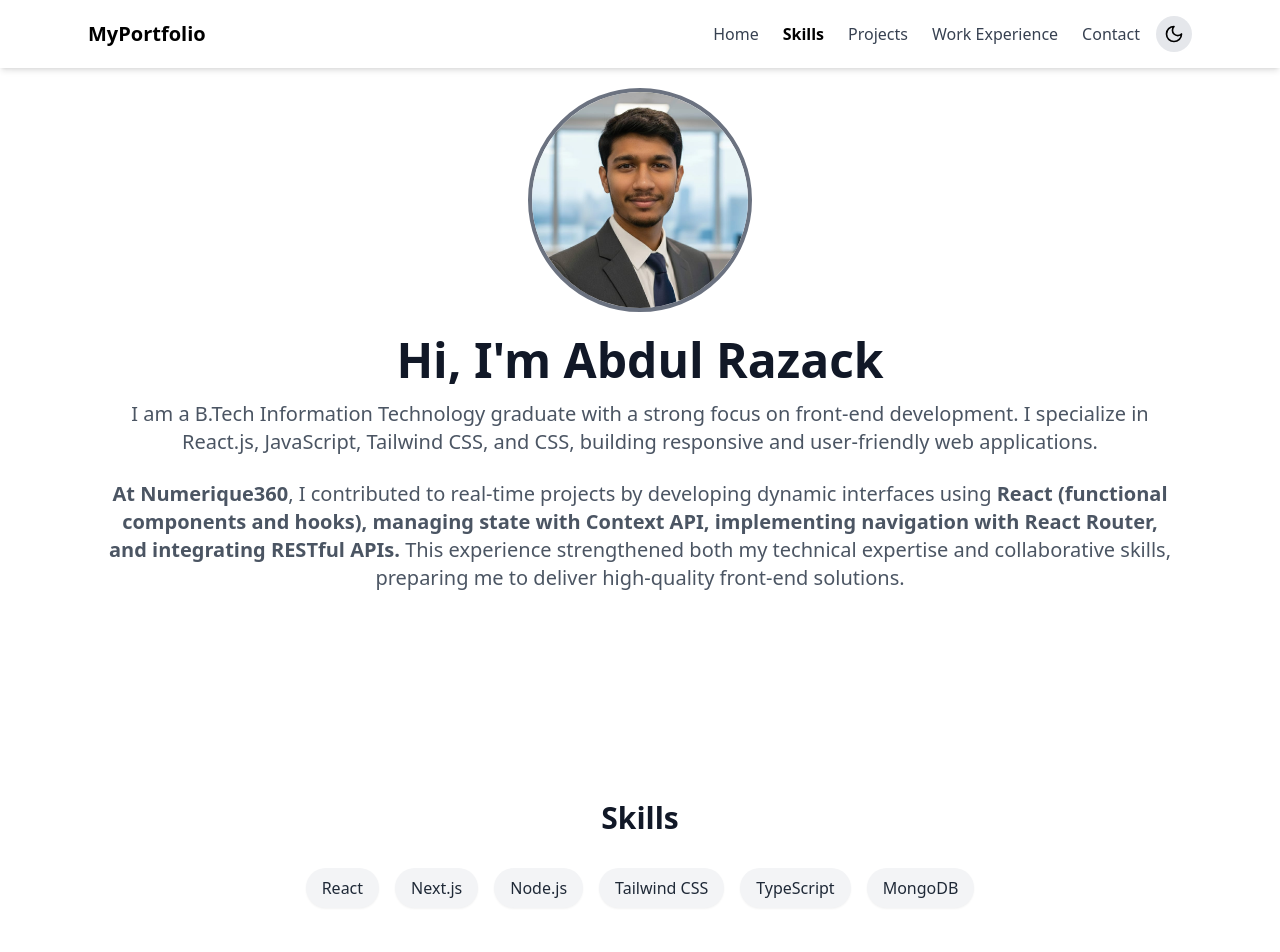
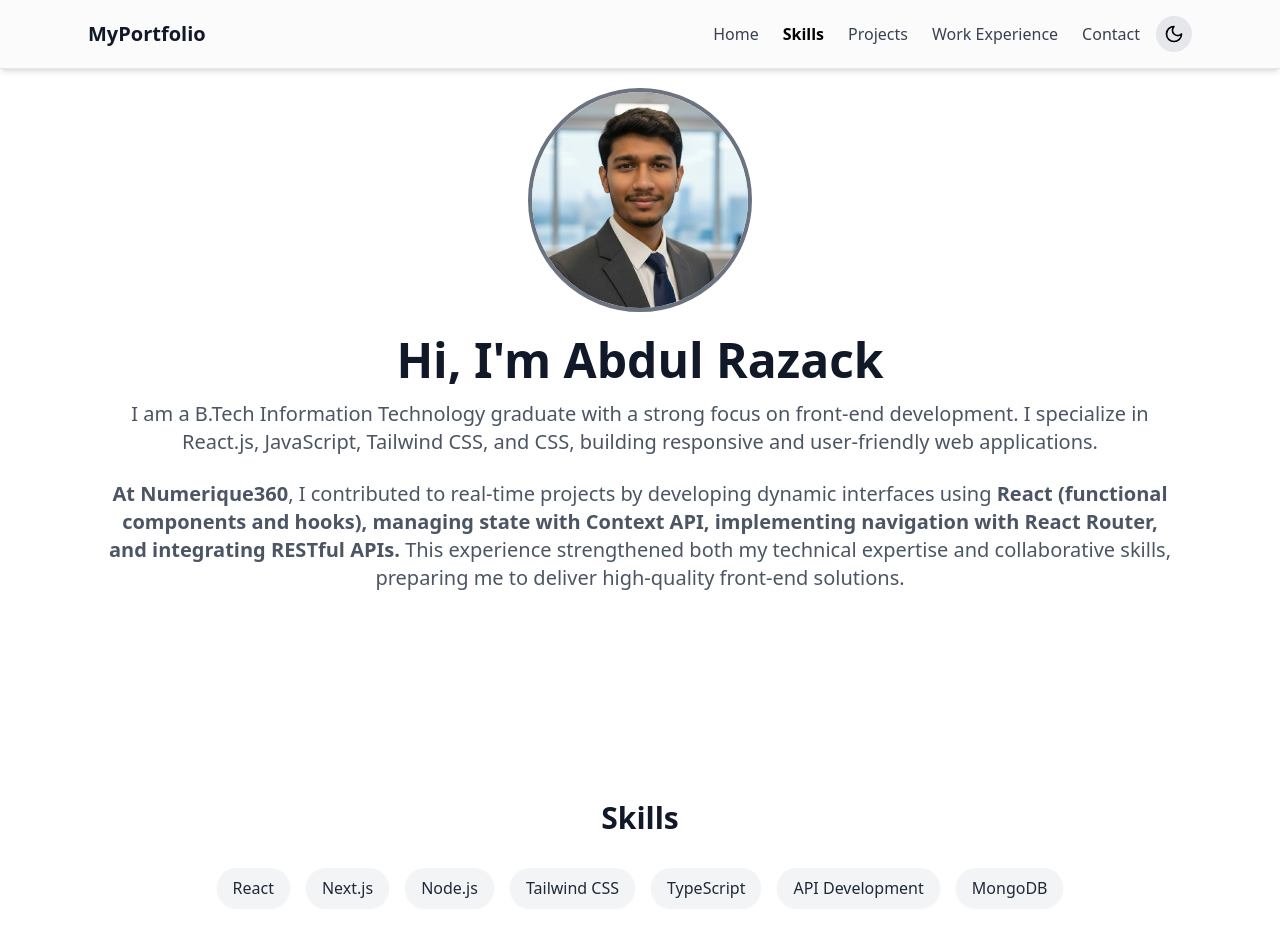
Before and after one commit to Abdul-Razack/portfolio, a React (Create React App) app: page / in a window 1280 px wide. Shown: the top 952 px of the page. Built offline with nearby package versions, Linux system fonts and the light colour scheme.

Commit message:
prject added

```diff
--- a/src/App.jsx
+++ b/src/App.jsx
@@ -4,11 +4,15 @@ import Skills from './components/Skills';
 import Projects from './components/Projects';
 import Contact from './components/Contact';
 import BackToTop from './components/BackToTop';
-import WorkExperience  from './components/aboutme';
+import WorkExperience from './components/aboutme';
 import MoreAboutMe from './components/moreaboutme';
+
 export default function App() {
   return (
-    <div className="bg-white dark:bg-black min-h-screen transition-colors duration-300">
+    <div
+      className="min-h-screen transition-colors duration-500 bg-[#ffffff] text-gray-900
+                 dark:bg-[#0d1117] dark:text-[#f0f6fc]"
+    >
       <Navbar />
       <main className="px-6 py-24 max-w-6xl mx-auto space-y-20">
         <Hero />
--- a/src/components/Navbar.jsx
+++ b/src/components/Navbar.jsx
@@ -9,7 +9,6 @@ const links = [
   { name: 'Projects', href: '#projects' },
   { name: 'Work Experience', href: '#wxp' },
     { name: 'Contact', href: '#contact' },
-
 ];
 
 export default function Navbar() {
@@ -17,6 +16,7 @@ export default function Navbar() {
   const [menuOpen, setMenuOpen] = useState(false);
   const { theme, toggleTheme } = useTheme();
 
+  // Observe active section
   useEffect(() => {
     const sections = document.querySelectorAll('section[id]');
     const observer = new IntersectionObserver(
@@ -36,19 +36,18 @@ export default function Navbar() {
       initial={{ opacity: 0, y: -20 }}
       animate={{ opacity: 1, y: 0 }}
       transition={{ duration: 0.5 }}
-      className="fixed top-0 left-0 w-full bg-white/70 dark:bg-black/70 backdrop-blur-md shadow-md z-50"
+      className="fixed top-0 left-0 w-full bg-[#f9f9f9]/70 dark:bg-[#0d1117]/90 backdrop-blur-md shadow-md z-50 border-b border-gray-200 dark:border-gray-800"
     >
       <div className="max-w-6xl mx-auto flex justify-between items-center px-6 py-4">
         {/* Left: Logo */}
-        <h1 className="text-xl font-bold dark:text-white">MyPortfolio</h1>
-
-
-
+        <h1 className="text-xl font-bold text-gray-900 dark:text-[#f0f6fc]">
+          MyPortfolio
+        </h1>
 
         {/* Right: Desktop links and theme button */}
         <div className="flex items-center gap-4 justify-end">
           {/* Desktop links */}
-          <ul className="hidden md:flex gap-6 text-gray-700 dark:text-gray-300 font-medium ">
+          <ul className="hidden md:flex gap-6 text-gray-700 dark:text-gray-300 font-medium">
             {links.map((link) => (
               <li key={link.href}>
                 <a
@@ -70,7 +69,11 @@ export default function Navbar() {
             onClick={toggleTheme}
             className="p-2 rounded-full bg-gray-200 dark:bg-gray-700 text-black dark:text-white hover:scale-110 transition"
           >
-            {theme === 'light' ? <Moon className="w-5 h-5" /> : <Sun className="w-5 h-5" />}
+            {theme === 'light' ? (
+              <Moon className="w-5 h-5" />
+            ) : (
+              <Sun className="w-5 h-5" />
+            )}
           </button>
 
           {/* Mobile menu icon */}
@@ -85,11 +88,9 @@ export default function Navbar() {
 
       {/* Mobile menu */}
       {menuOpen && (
-        <div className="md:hidden bg-white dark:bg-black w-full ml-auto shadow-md">
-          <ul className="flex flex-col items-center gap-4 py-4 text-gray-700 dark:text-gray-300 font-medium">
-            {links
-              .filter((link) => link.name !== 'Projects') // Projects already in center
-              .map((link) => (
+        <div className="md:hidden bg-white dark:bg-[#0d1117] w-full shadow-md border-t border-gray-200 dark:border-gray-800">
+          <ul className="flex flex-col items-center gap-4 py-4 text-gray-800 dark:text-[#f0f6fc] font-medium">
+            {links.map((link) => (
               <li key={link.href}>
                 <a
                   href={link.href}
--- a/src/components/Projects.jsx
+++ b/src/components/Projects.jsx
@@ -6,13 +6,16 @@ import tic from "../assets/tictactoe.png";
 import age from "../assets/agec.png";
 import product from "../assets/product.png";
 import folio from "../assets/pfolio.png";
+import bchain from "../assets/bchain.png";
 
 const projects = [
+  { title: "Crypto Exchange", description: "A simple cryptocurrency exchange built with React using rest APIs.", image: bchain, github: "https://github.com/Abdul-Razack/Blockchain" },
   { title: "Tic Tac Toe Game", description: "A simple Tic Tac Toe game built with React.", image: tic, github: "https://github.com/Abdul-Razack/Tic-Tac-Toe" },
   { title: "Dashboard", description: "Real-time dashboard using React and Tailwind CSS.", image: dash, github: "https://github.com/Abdul-Razack/dashboard" },
   { title: "Product catalogue", description: "A simple product catalogue built with React.", image: product, github: "https://github.com/Abdul-Razack/Product-Catalog" },
   { title: "Portfolio Website", description: "My personal portfolio website built with React and Tailwind CSS.", image: folio, github: "https://github.com/Abdul-Razack/Portfolio" },
   { title: "Age Calculator", description: "A simple age calculator built with Js.", image: age, github: "https://github.com/Abdul-Razack/Age-Calculator" }
+
 ];
 
 export default function Projects() {
--- a/src/components/Skills.jsx
+++ b/src/components/Skills.jsx
@@ -1,5 +1,5 @@
 import { motion } from 'framer-motion';
-const skills = ["React","Next.js","Node.js","Tailwind CSS","TypeScript","MongoDB"];
+const skills = ["React","Next.js","Node.js","Tailwind CSS","TypeScript","API Development","MongoDB"];
 export default function Skills() {
   return (
     <motion.section id="skills"  initial={{opacity:0, y:20}} whileInView={{opacity:1, y:0}} viewport={{once:true}} transition={{duration:0.6}} className="pt-32">
```
Also changed, not shown: src/assets/bchain.png (added), 1 other file (tests, documents, lock files or other folders). Lines whose indentation alone changed are shown as unchanged.
